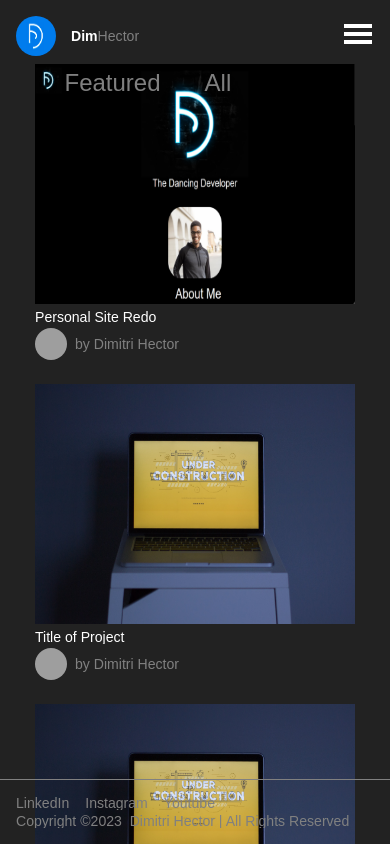
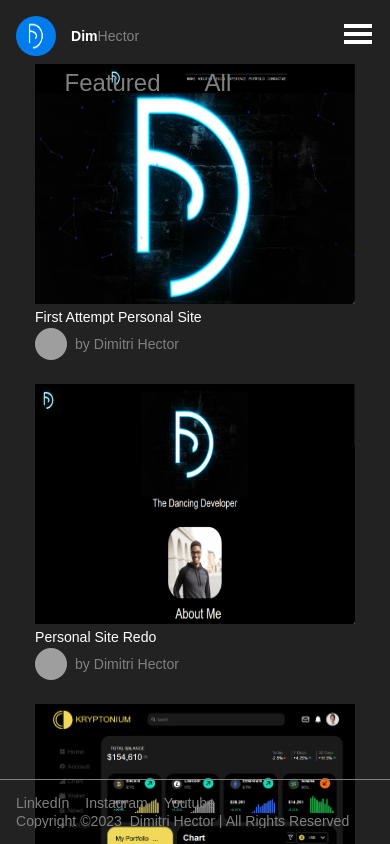
Before and after one commit to joshuahector86/portfolio_2023, a React (Vite) app: page /web-dev in a window 390 px wide. Built offline with nearby package versions, Linux system fonts and the light colour scheme; grey boxes are pictures that could not be loaded.

Commit message:
web dev page responsiveness

```diff
--- a/src/Components/WebDev/WebDev.scss
+++ b/src/Components/WebDev/WebDev.scss
@@ -1,7 +1,5 @@
 //----------------------------------------Web Dev---------------------------------------//
 .web-dev {
-    display: flex;
-    flex-direction: column;
     max-width: 120rem;
     min-width: 75rem;
 
@@ -36,3 +34,16 @@
         }
     }
 }
+
+//----------------------------------------Responsiveness---------------------------------------//
+
+@media (min-width: 23.75rem) and (max-width: 74rem) {
+    .web-dev {
+        .multi-card-holder {
+            .card-container {
+                flex-direction: column;
+                align-items: center;
+            }
+        }
+    }
+}
```
